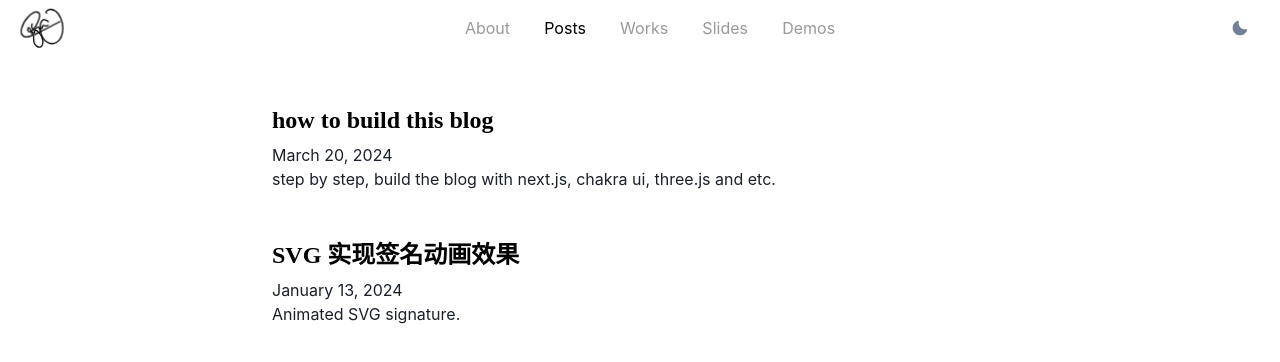
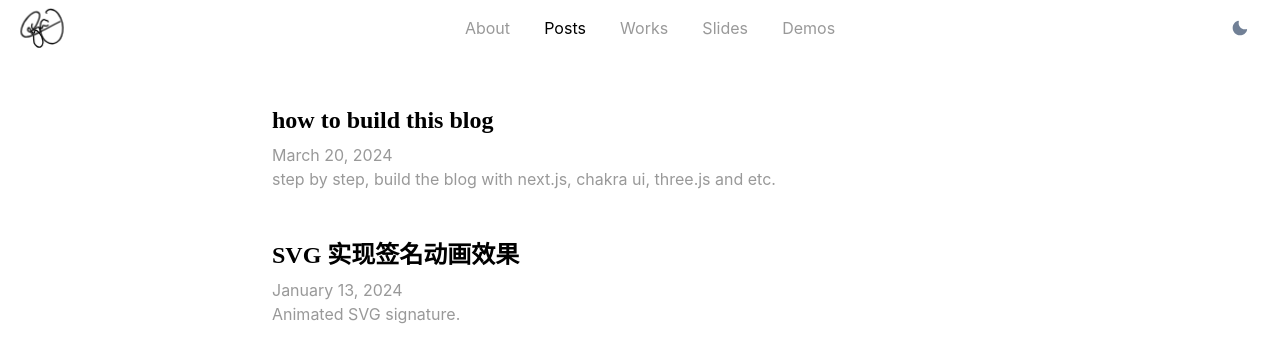
Before and after one commit to dribble-njr/njr.me, a Next.js app: page /posts in a window 1280 px wide. Shown: the top 362 px of the page. Built offline with nearby package versions, Linux system fonts and the light colour scheme.

Commit message:
style: customize theme

```diff
--- a/logic/theme.ts
+++ b/logic/theme.ts
@@ -5,6 +5,31 @@ const styles = {
   global: props => ({
     body: {
       bg: mode('#ffffff', '#202023')(props)
+    },
+    '.text-muted': {
+      color: mode('#999999', 'gray')(props)
+    },
+    blockquote: {
+      marginLeft: '-1.1em',
+      fontWeight: 400,
+      fontStyle: 'normal',
+      lineHeight: '1.6em',
+      padding: '.5em 1em',
+      borderLeftWidth: '.25rem',
+      borderColor: '#7d7d7d4d',
+      quotes: '"“" "”" "‘" "’"',
+      marginTop: '1.6em',
+      marginBottom: '1.6em',
+      backgroundColor: 'unset !important',
+      color: mode('#999999', 'gray')(props),
+
+      p: {
+        margin: '0px !important',
+        color: mode('#999999', 'gray')(props)
+      }
+    },
+    hr: {
+      margin: '2em auto'
     }
   })
 }
--- a/posts/how-to-build-this-blog.md
+++ b/posts/how-to-build-this-blog.md
@@ -2,6 +2,10 @@
 title: how to build this blog
 date: 2024-03-20
 summary: step by step, build the blog with next.js, chakra ui, three.js and etc.
+---
+
+Let build a next.js blog like this.
+
 ---
 
 ## tech stack
```
